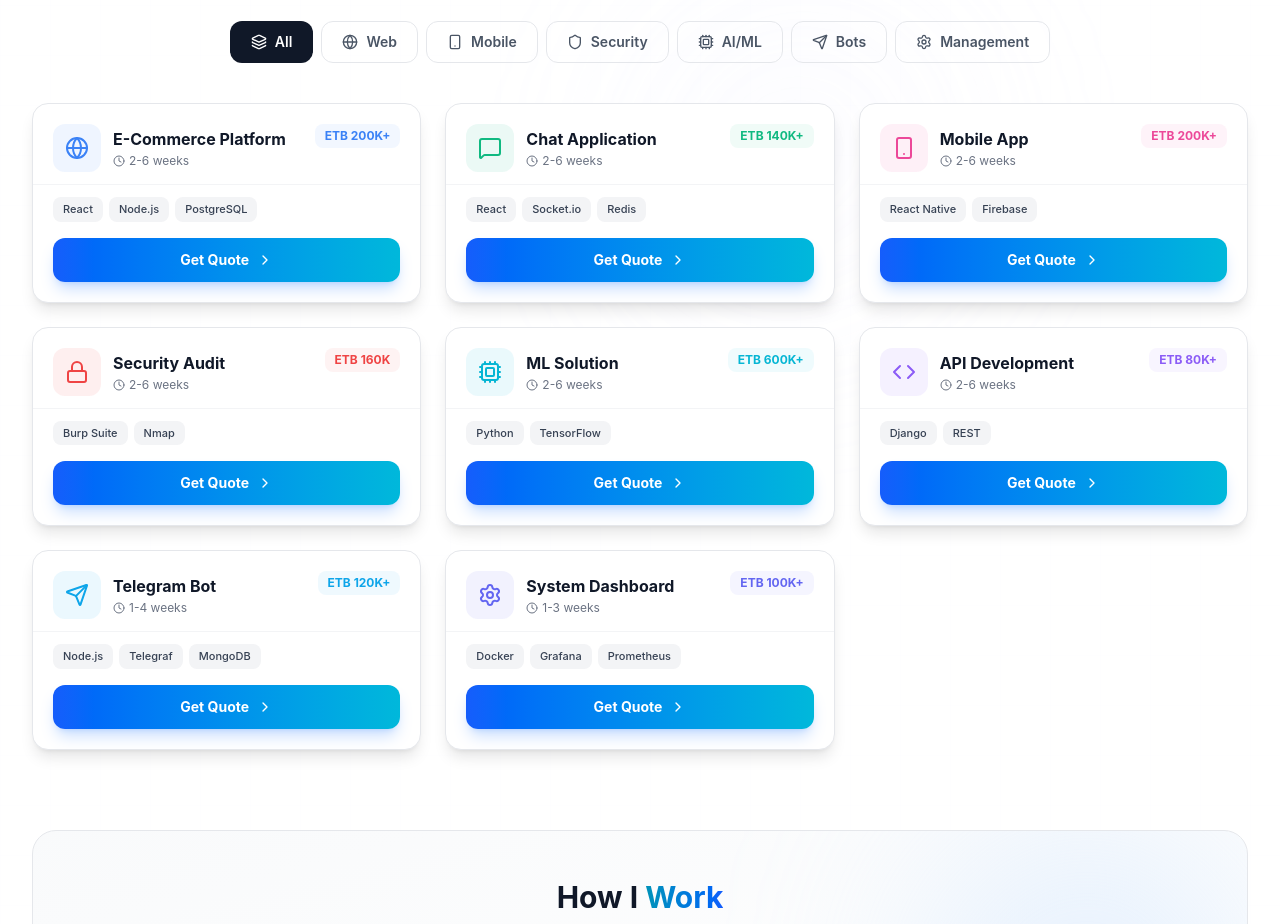
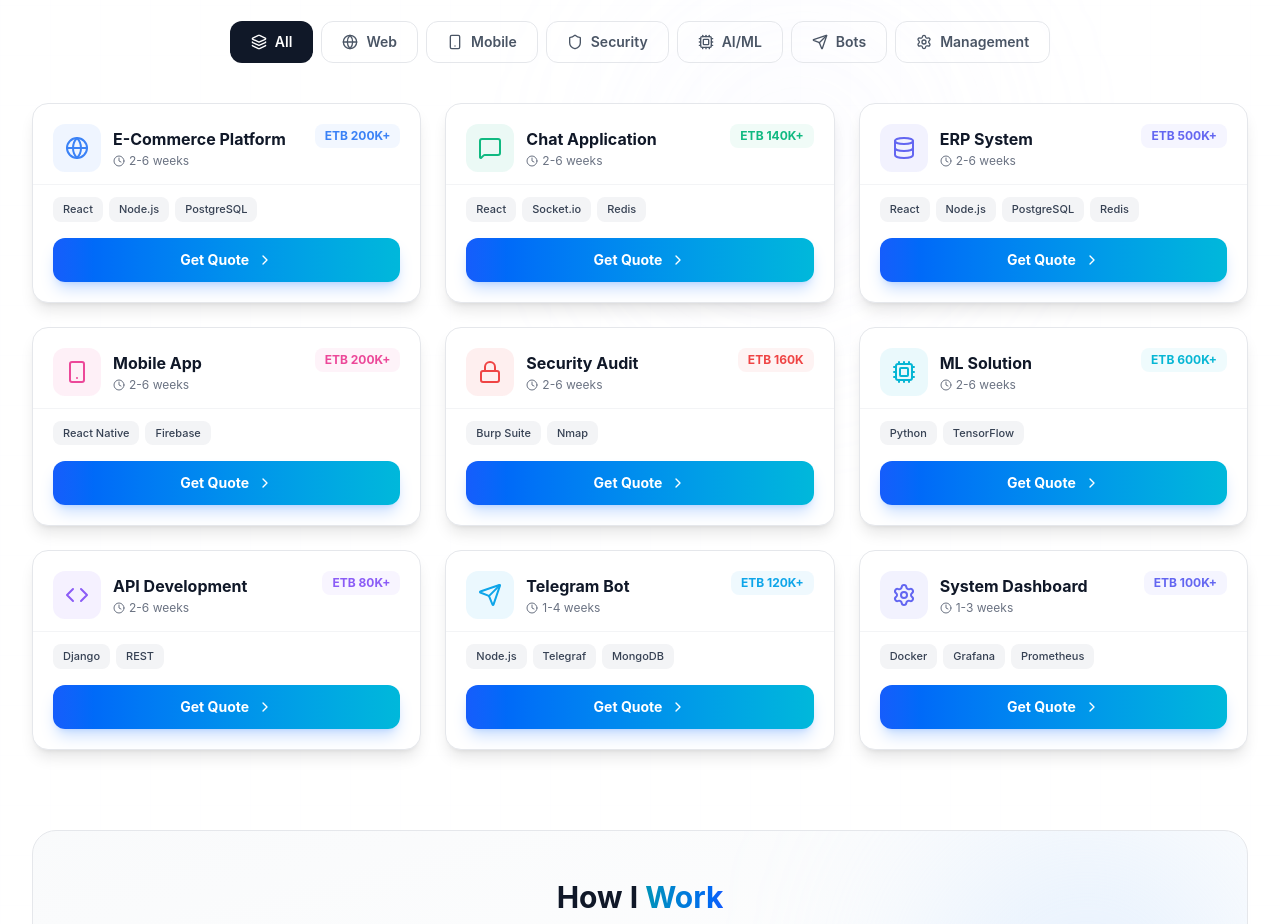
Before and after one commit to abelsam-coder/portfolio, a React (Vite) app in the folder frontend/: page / in a window 1280 px wide. Shown: the part 1980-2904 px from the top of the page. Built offline with nearby package versions, Linux system fonts and the light colour scheme.

Commit message:
Update service.jsx

```diff
--- a/frontend/src/components/service.jsx
+++ b/frontend/src/components/service.jsx
@@ -130,7 +130,17 @@ const Service = () => {
       color: '#10B981'
     },
     {
-      id: 3,
+  id: 3,
+  name: 'ERP System',
+  category: 'enterprise',
+  price: '500K+',
+  tech: ['React', 'Node.js', 'PostgreSQL', 'Redis'],
+  icon: Database,   // or another suitable icon like Layers/Briefcase
+  color: '#6366F1'  // Indigo for enterprise feel
+},
+
+    {
+      id: 4,
       name: 'Mobile App',
       category: 'mobile',
       price: '200K+',
@@ -139,7 +149,7 @@ const Service = () => {
       color: '#EC4899'
     },
     {
-      id: 4,
+      id: 5,
       name: 'Security Audit',
       category: 'security',
       price: '160K',
@@ -148,7 +158,7 @@ const Service = () => {
       color: '#EF4444'
     },
     {
-      id: 5,
+      id: 6,
       name: 'ML Solution',
       category: 'ml',
       price: '600K+',
@@ -157,7 +167,7 @@ const Service = () => {
       color: '#06B6D4'
     },
     {
-      id: 6,
+      id: 7,
       name: 'API Development',
       category: 'web',
       price: '80K+',
@@ -166,7 +176,7 @@ const Service = () => {
       color: '#8B5CF6'
     },
     {
-      id: 7,
+      id: 8,
       name: 'Telegram Bot',
       category: 'bot',
       price: '120K+',
@@ -175,7 +185,7 @@ const Service = () => {
       color: '#0EA5E9'
     },
     {
-      id: 8,
+      id: 9,
       name: 'System Dashboard',
       category: 'management',
       price: '100K+',
```
